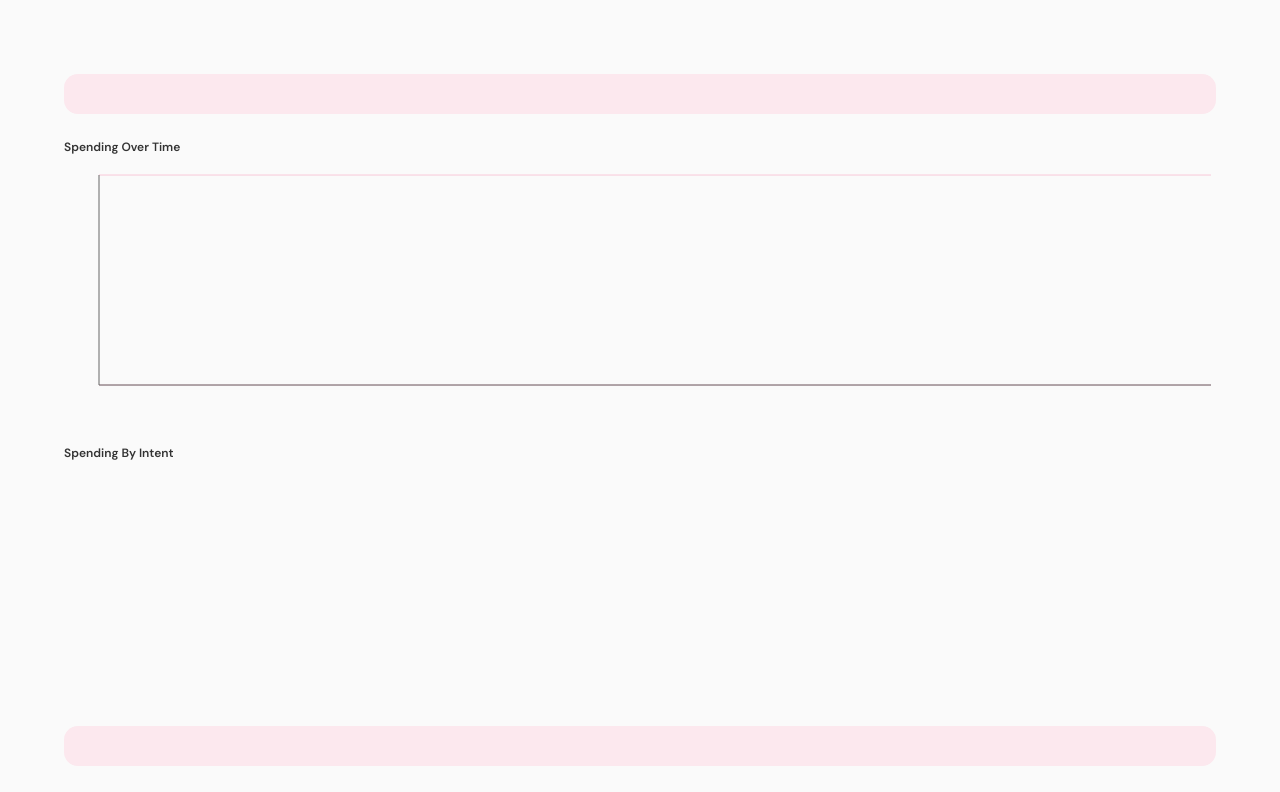
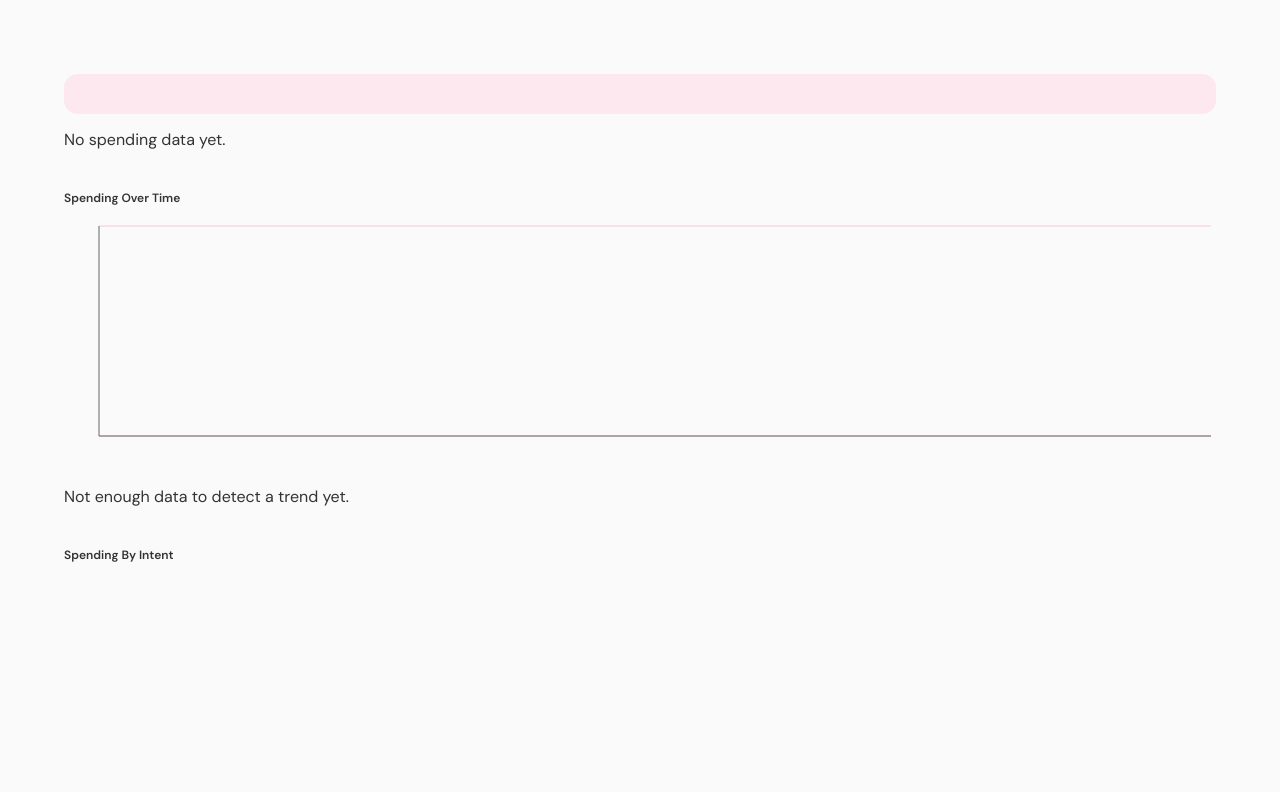
Before and after one commit to mirelalexy/blossom, a React (Vite) app in the folder frontend/: page /journey in a window 1280 px wide. Shown: the part 920-1712 px from the top of the page. Built offline with nearby package versions, Linux system fonts and the light colour scheme.

Commit message:
feat(journey): add dynamic insights and tips for all charts

```diff
--- a/frontend/src/pages/Journey.jsx
+++ b/frontend/src/pages/Journey.jsx
@@ -7,6 +7,7 @@ import { getStatistics } from "../utils/statisticsUtils"
 import { useCurrency } from "../store/CurrencyStore"
 import { getCategoryData, getChartColors, getSpendingOverTime, getIntentData, getMoodData, getIncomeExpenseData } from "../utils/chartUtils"
 import { useCategories } from "../store/CategoryStore"
+import { getCategoryInsight, getIntentInsight, getMoodInsight, getTimeInsight, getIncomeExpenseInsight } from "../utils/insightUtils"
 
 import PageHeader from "../components/ui/PageHeader"
 import NotificationItem from "../components/notifications/NotificationItem"
@@ -48,12 +49,17 @@ function Journey() {
     const { categories } = useCategories()
     const colors = getChartColors()
     const categoryChartData = getCategoryData(transactions, categories, colors)
-    console.log(categoryChartData)
 
     const spendingChartData = getSpendingOverTime(transactions)
     const intentChartData = getIntentData(transactions, colors)
     const moodChartData = getMoodData(transactions, colors)
     const incomeExpenseChartData = getIncomeExpenseData(transactions, colors)
+
+    const { insight: categoryInsight, tip: categoryTip } = getCategoryInsight(categoryChartData)
+    const { insight: intentInsight, tip: intentTip } = getIntentInsight(intentChartData)
+    const { insight: moodInsight, tip: moodTip } = getMoodInsight(moodChartData)
+    const { insight: timeInsight, tip: timeTip } = getTimeInsight(spendingChartData)
+    const { insight: typeInsight, tip: typeTip } = getIncomeExpenseInsight(incomeExpenseChartData)
 
     return (
         <div className="journey-content">
@@ -92,25 +98,35 @@ function Journey() {
                 <div className="insights-chart">
                     <p className="subsection-title">Spending By Category</p>
                     <PieChart data={categoryChartData} />
+                    <p>{categoryInsight}</p>
+                    <p>{categoryTip}</p>
                 </div>
 
                 <div className="insights-chart">
                     <p className="subsection-title">Spending Over Time</p>
                     <LineChart data={spendingChartData} />
+                    <p>{timeInsight}</p>
+                    <p>{timeTip}</p>
                 </div>
 
                 <div className="insights-chart">
                     <p className="subsection-title">Spending By Intent</p>
                     <PieChart data={intentChartData} />
+                    <p>{intentInsight}</p>
+                    <p>{intentTip}</p>
                 </div>
 
                 <div className="insights-chart">
                     <p className="subsection-title">Spending By Mood</p>
                     <PieChart data={moodChartData} />
+                    <p>{moodInsight}</p>
+                    <p>{moodTip}</p>
                 </div>
                 <div className="insights-chart">
                     <p className="subsection-title">Income vs Expenses</p>
                     <PieChart data={incomeExpenseChartData} />
+                    <p>{typeInsight}</p>
+                    <p>{typeTip}</p>
                 </div>
             </Section>
         </div>
--- /dev/null
+++ b/frontend/src/utils/insightUtils.js
@@ -0,0 +1,118 @@
+export function getCategoryInsight(data) {
+    if (!data || data.length === 0) return {
+        insight: "No spending data yet.",
+        tip: ""
+    }
+
+    const topCategory = data[0]
+
+    const insight = `Most of your spending goes to ${topCategory.name}.`
+
+    const tip = `Consider setting a small limit for ${topCategory.name.toLowerCase()} to keep things balanced.`
+
+    return { insight, tip }
+}
+
+export function getIntentInsight(data) {
+    if (!data || data.length === 0) return {
+        insight: "No intent data yet.",
+        tip: ""
+    }
+
+    const topIntent = data[0].name
+
+    let insight = ""
+    let tip = ""
+
+    if (topIntent === "Planned") {
+        insight = "Most of your spending is planned, which shows strong control over your finances."
+        tip = "Keep planning ahead. It's clearly working for you."
+    } else if (topIntent === "Impulse") {
+        insight = "A large part of your spending happens on impulse."
+        tip = "Try pausing before purchases to reduce impulsive spending."
+    } else if (topIntent === "Necessary") {
+        insight = "Most of your spending goes toward essentials."
+        tip = "You're prioritizing needs well. Just keep it balanced."
+    }
+
+    return { insight, tip }
+}
+
+export function getMoodInsight(data) {
+    if (!data || data.length === 0) return {
+        insight: "No mood data yet.",
+        tip: ""
+    }
+
+    const topMood = data[0].name
+
+    let insight = `You tend to spend more when feeling ${topMood.toLowerCase()}.`
+    let tip = ""
+
+    if (topMood === "Anxious") {
+        tip = "You might be using spending as a coping mechanism. Try noticing this pattern."
+    } else if (topMood === "Calm") {
+        tip = "Your spending seems to be tied to routine rather than emotional spikes."
+    } else if (topMood === "Happy") {
+        tip = "You might be rewarding yourself. That's good. Just keep it intentional."
+    } else {
+        tip = "Try noticing how your emotions influence your spending decisions."
+    }
+
+    return { insight, tip }
+}
+
+export function getTimeInsight(data) {
+    if (!data || data.length < 2) return {
+        insight: "Not enough data to detect a trend yet.",
+        tip: ""
+    }
+
+    const first = data[0].value
+    const last = data[data.length - 1].value
+
+    let insight = ""
+    let tip = ""
+
+    if (last > first) {
+        insight = "Your spending has increased over time."
+        tip = "Try identifying what caused the increase to stay in control."
+    } else if (last < first) {
+        insight = "Your spending has decreased recently."
+        tip = "You're moving in a good direction. Keep it up."
+    } else {
+        insight = "Your spending has remained relatively stable."
+        tip = "Consistency is good. Just make sure it aligns with your goals."
+    }
+
+    return { insight, tip }
+}
+
+export function getIncomeExpenseInsight(data) {
+    if (!data || data.length === 0) return {
+        insight: "No data yet.",
+        tip: ""
+    }
+
+    const income = data.find(d => d.name === "Income")?.value || 0
+    const expenses = data.find(d => d.name === "Expenses")?.value || 0
+
+    let insight = ""
+    let tip = ""
+
+    if (income === 0 && expenses > 0) {
+        insight = "You have recorded expenses but no income."
+        tip = "Try logging your income to get a complete financial picture."
+    } else if (income > expenses) {
+        insight = "Your income is higher than your expenses."
+        tip = "You're in a good position. Consider saving or investing the difference."
+    } else if (income < expenses) {
+        insight = "Your expenses exceed your income."
+        tip = "You may want to review your spending to avoid long-term imbalance."
+    } else {
+        insight = "Your income and expenses are balanced."
+        tip = "This is stable. Just make sure you're also saving if possible."
+    }
+
+    return { insight, tip }
+}
```
